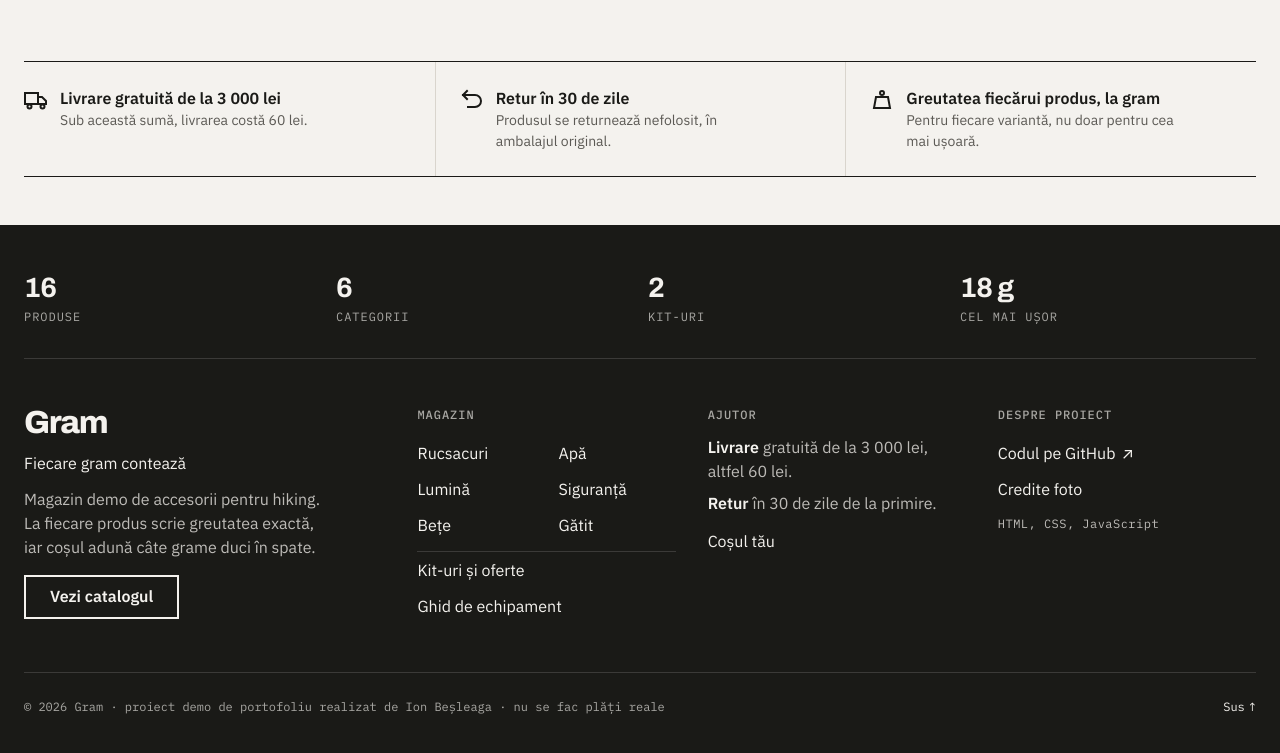
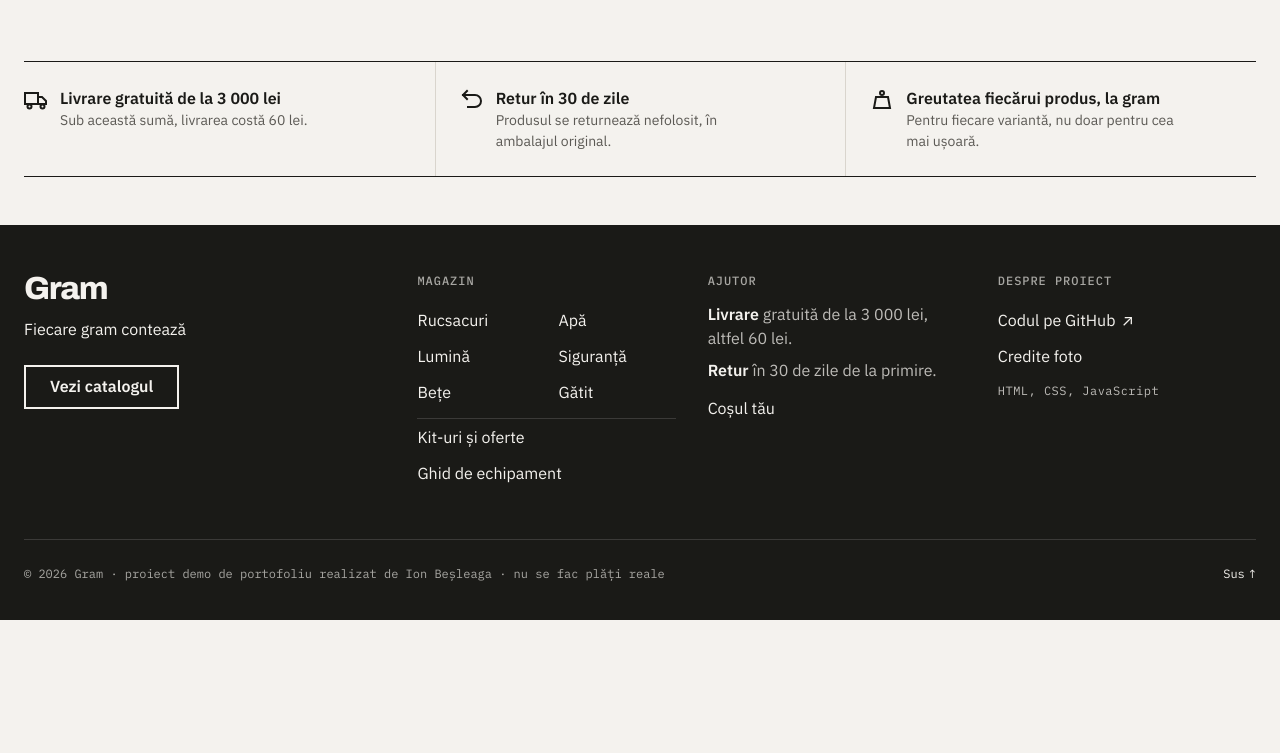
Before and after one commit to IonBlg/gram-magazin-demo, a plain HTML site: page index.html in a window 1280 px wide. Shown: the part 2212-2965 px from the top of the page. After the commit the page ends 2832 px from the top, so only its background shows below. Drawn offline with Linux system fonts and the light colour scheme.

Commit message:
Subsol mai simplu: fără cifre și descriere
- scoasă banda cu cifre (produse, categorii, kit-uri, cel mai ușor)
  împreună cu funcția și CSS-ul ei
- scos paragraful de descriere din coloana Brand; 24px între slogan
  și butonul „Vezi catalogul”

Co-Authored-By: Claude Opus 5.5 <noreply@anthropic.com>

```diff
--- a/css/style.css
+++ b/css/style.css
@@ -790,41 +790,7 @@ h3 {
   outline-color: var(--bg);
 }
 
-/* a) Banda „fișă tehnică” cu cifre
-   (ul.footer-stats, ca să câștige în fața regulii ul[class] { padding: 0 }) */
-ul.footer-stats {
-  display: grid;
-  grid-template-columns: repeat(2, minmax(0, 1fr));
-  gap: var(--space-5) var(--space-4);
-  margin-bottom: var(--space-7);
-  padding-bottom: var(--space-6);
-  border-bottom: 1px solid rgba(244, 242, 238, 0.15);
-}
-
-.footer-stats li {
-  display: flex;
-  flex-direction: column;
-  gap: var(--space-1);
-}
-
-.footer-stat-value {
-  font-family: var(--font-display);
-  font-size: 28px;
-  font-weight: 700;
-  letter-spacing: -0.02em;
-  line-height: 1.1;
-  color: var(--bg);
-}
-
-.footer-stat-label {
-  font-family: var(--font-mono);
-  font-size: 12px;
-  letter-spacing: 0.08em;
-  text-transform: uppercase;
-  color: rgba(244, 242, 238, 0.65);
-}
-
-/* b) Cele 4 coloane: una sub alta pe telefon, 2×2 pe tabletă, 4 pe desktop */
+/* Cele 4 coloane: una sub alta pe telefon, 2×2 pe tabletă, 4 pe desktop */
 .footer-grid {
   display: grid;
   gap: 40px;
@@ -849,15 +815,10 @@ ul.footer-stats {
   color: var(--bg);
 }
 
-.footer-about {
-  max-width: 32ch;
-  color: rgba(244, 242, 238, 0.75);
-}
-
 /* Butonul „Vezi catalogul”: contur alb, pe fundal închis */
 .btn-outline-light {
   min-height: 44px;
-  margin-top: var(--space-1);
+  margin-top: var(--space-3); /* + gap 12px = ~24px sub slogan */
   padding: 0 var(--space-5);
   background: transparent;
   border-color: var(--bg);
@@ -927,7 +888,7 @@ ul.footer-stats {
   letter-spacing: 0.04em;
 }
 
-/* c) Rândul de jos */
+/* Rândul de jos */
 .footer-bottom {
   display: flex;
   flex-wrap: wrap;
@@ -956,10 +917,6 @@ ul.footer-stats {
 }
 
 @media (min-width: 768px) {
-  ul.footer-stats {
-    grid-template-columns: repeat(4, minmax(0, 1fr));
-  }
-
   .footer-grid {
     grid-template-columns: repeat(2, minmax(0, 1fr));
     gap: 40px var(--space-6);
--- a/js/main.js
+++ b/js/main.js
@@ -378,15 +378,11 @@ function renderFooter() {
     <div class="site-footer-inner">
       <div class="container">
 
-        <!-- a) Magazinul în cifre: totul calculat din products.js -->
-        <ul class="footer-stats" aria-label="Magazinul în cifre">${footerStatsHTML()}</ul>
-
-        <!-- b) Cele 4 coloane -->
+        <!-- Cele 4 coloane -->
         <div class="footer-grid">
           <div class="footer-brand">
             <p class="footer-logo">${SHOP.name}</p>
             <p class="footer-slogan">${SHOP.slogan}</p>
-            <p class="footer-about">Magazin demo de accesorii pentru hiking. La fiecare produs scrie greutatea exactă, iar coșul adună câte grame duci în spate.</p>
             <a class="btn btn-outline-light" href="catalog.html">Vezi catalogul</a>
           </div>
 
@@ -425,7 +421,7 @@ function renderFooter() {
           </div>
         </div>
 
-        <!-- c) Rândul de jos -->
+        <!-- Rândul de jos -->
         <div class="footer-bottom">
           <p>© ${new Date().getFullYear()} ${SHOP.name} · proiect demo de portofoliu realizat de Ion Beșleaga · nu se fac plăți reale</p>
           <a class="back-to-top" href="#site-header">Sus <span aria-hidden="true">↑</span></a>
@@ -434,23 +430,6 @@ function renderFooter() {
     </div>`;
 
   setupBackToTop();
-}
-
-// Banda cu cifre: număr de produse, categorii, kit-uri și cea mai ușoară variantă
-function footerStatsHTML() {
-  const allWeights = PRODUCTS.flatMap(p => p.variants.map(v => v.weight));
-  const stats = [
-    [PRODUCTS.length, "produse"],
-    [CATEGORIES.length, "categorii"],
-    [KITS.length, "kit-uri"],
-    [showWeight(Math.min(...allWeights)), "cel mai ușor"]
-  ];
-
-  return stats.map(([value, label]) => `
-    <li>
-      <span class="footer-stat-value">${value}</span>
-      <span class="footer-stat-label">${label}</span>
-    </li>`).join("");
 }
 
 // „Sus ↑”: urcă la începutul paginii și mută focusul pe logo.
```
